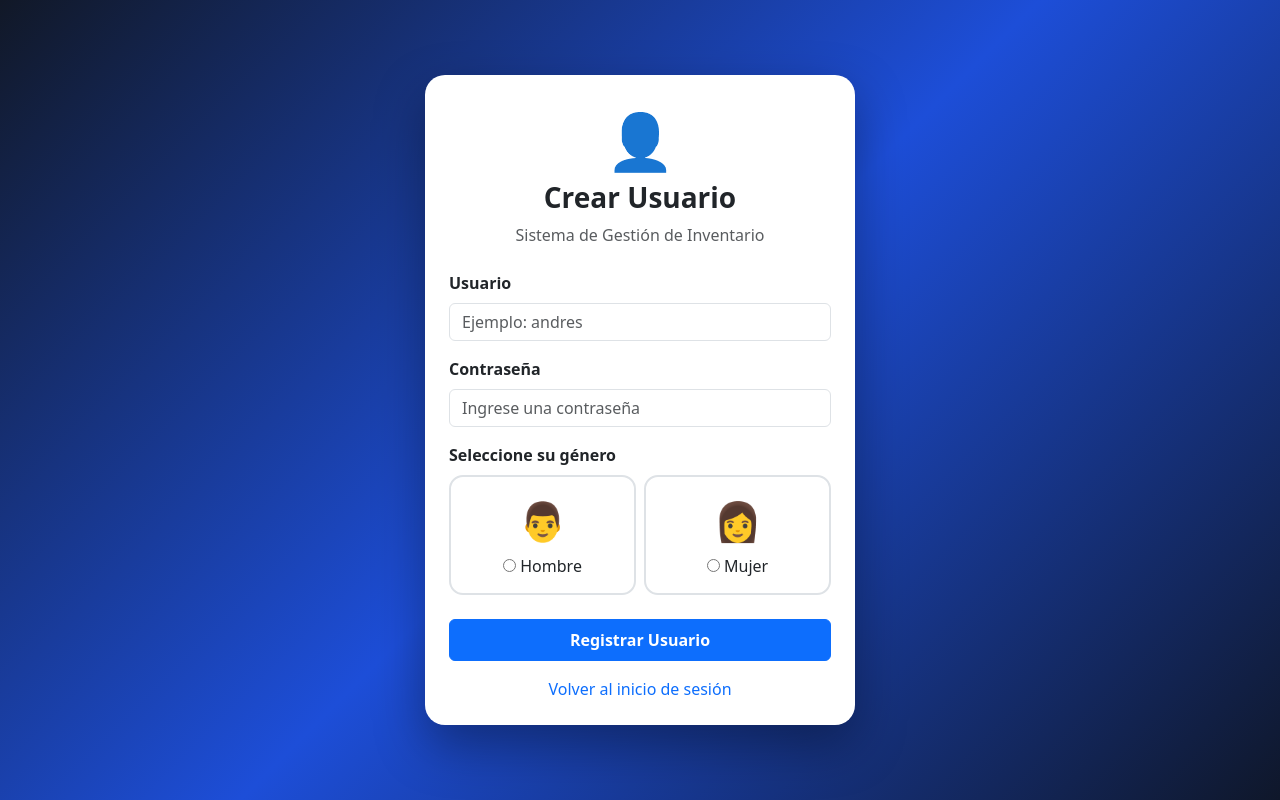
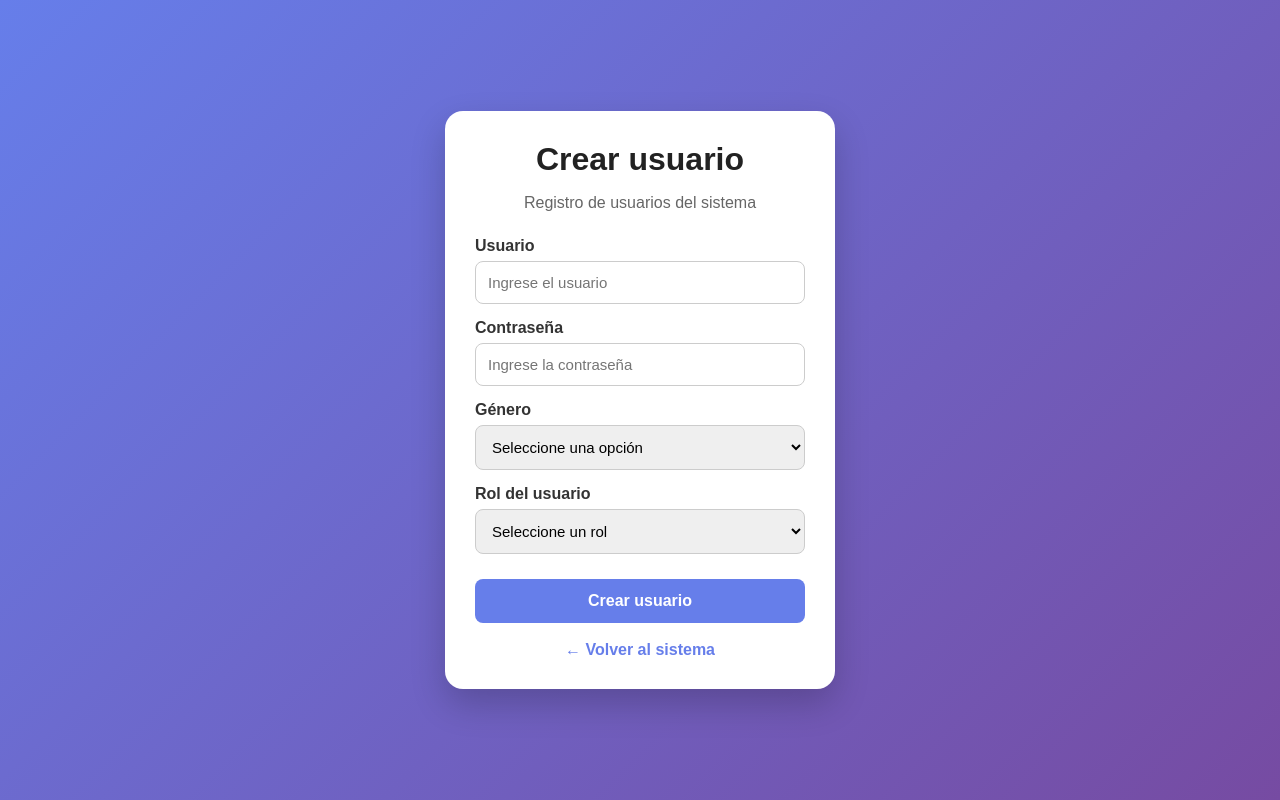
Before and after one commit to Andresmoreno1995-18/sistema-inventario-flask, a Flask app: page /registro in a window 1280 px wide. Run offline with Flask 3, Linux system fonts and the light colour scheme; the visitor is signed in with stand-in values (Sample User, id 1); some libraries are stand-ins or nearby versions.

Commit message:
Update registro.html

```diff
--- a/templates/registro.html
+++ b/templates/registro.html
@@ -10,95 +10,135 @@
         content="width=device-width, initial-scale=1.0"
     >
 
-    <title>Registrar Usuario - Inventario</title>
-
-    <link
-        href="https://cdn.jsdelivr.net/npm/bootstrap@5.3.0/dist/css/bootstrap.min.css"
-        rel="stylesheet"
-    >
+    <title>Registrar usuario</title>
 
     <style>
 
+        * {
+            box-sizing: border-box;
+        }
+
         body {
+            margin: 0;
             min-height: 100vh;
             display: flex;
             align-items: center;
             justify-content: center;
-
-            background:
-                linear-gradient(
+            font-family: Arial, sans-serif;
+            background: linear-gradient(
                 135deg,
-                    #111827,
-                    #1d4ed8,
-                    #0f172a
+                #667eea,
+                #764ba2
             );
         }
 
-        .registro-card {
-
+        .contenedor {
             width: 100%;
             max-width: 430px;
-
-            border: none;
-            border-radius: 20px;
-
-            box-shadow:
-                0 20px 50px
-                rgba(0, 0, 0, 0.35);
+            padding: 20px;
         }
 
-        .genero-option {
-
-            border: 2px solid #dee2e6;
-            border-radius: 14px;
-
-            padding: 15px;
-
-            cursor: pointer;
-
-            transition: 0.2s;
+        .tarjeta {
+            background: white;
+            padding: 30px;
+            border-radius: 18px;
+            box-shadow: 0 15px 35px rgba(0, 0, 0, 0.20);
         }
 
-        .genero-option:hover {
-
-            border-color: #0d6efd;
-            background-color: #f8f9fa;
+        h1 {
+            margin-top: 0;
+            margin-bottom: 8px;
+            text-align: center;
+            color: #222;
         }
 
-        .icono-genero {
+        .subtitulo {
+            text-align: center;
+            color: #666;
+            margin-bottom: 25px;
+        }
 
-            font-size: 38px;
+        label {
             display: block;
-            margin-bottom: 5px;
+            margin-top: 15px;
+            margin-bottom: 6px;
+            font-weight: bold;
+            color: #333;
+        }
+
+        input,
+        select {
+            width: 100%;
+            padding: 12px;
+            border: 1px solid #ccc;
+            border-radius: 8px;
+            font-size: 15px;
+        }
+
+        input:focus,
+        select:focus {
+            outline: none;
+            border-color: #667eea;
+        }
+
+        button {
+            width: 100%;
+            margin-top: 25px;
+            padding: 13px;
+            border: none;
+            border-radius: 8px;
+            background: #667eea;
+            color: white;
+            font-size: 16px;
+            font-weight: bold;
+            cursor: pointer;
+        }
+
+        button:hover {
+            background: #5568d9;
+        }
+
+        .volver {
+            display: block;
+            margin-top: 18px;
+            text-align: center;
+            text-decoration: none;
+            color: #667eea;
+            font-weight: bold;
+        }
+
+        .mensaje {
+            padding: 10px;
+            margin-bottom: 15px;
+            border-radius: 8px;
+            text-align: center;
+            background: #f8d7da;
+            color: #842029;
+        }
+
+        @media (max-width: 500px) {
+
+            .tarjeta {
+                padding: 22px;
+            }
+
         }
 
     </style>
 
 </head>
 
-
 <body>
 
-    <div class="card registro-card">
+    <div class="contenedor">
 
-        <div class="card-body p-4">
+        <div class="tarjeta">
 
-            <div class="text-center mb-4">
+            <h1>Crear usuario</h1>
 
-                <div style="font-size: 55px;">
-                    👤
-                </div>
-
-                <h3 class="fw-bold">
-                    Crear Usuario
-                </h3>
-
-                <p class="text-muted mb-0">
-                    Sistema de Gestión de Inventario
+            <p class="subtitulo">
+                Registro de usuarios del sistema
             </p>
-
-            </div>
-
 
             {% with messages = get_flashed_messages(with_categories=true) %}
 
@@ -106,10 +146,7 @@
 
                     {% for category, message in messages %}
 
-                        <div
-                            class="alert alert-{{ category }}"
-                            role="alert"
-                        >
+                        <div class="mensaje">
                             {{ message }}
                         </div>
 
@@ -122,129 +159,98 @@
 
             <form
                 method="POST"
-                action="/registro"
+                action="{{ url_for('registro') }}"
             >
 
-
-                <div class="mb-3">
-
-                    <label class="form-label fw-bold">
+                <label for="usuario">
                     Usuario
                 </label>
 
                 <input
                     type="text"
+                    id="usuario"
                     name="usuario"
-                        class="form-control"
-                        placeholder="Ejemplo: andres"
+                    placeholder="Ingrese el usuario"
                     required
                 >
 
-                </div>
 
-
-                <div class="mb-3">
-
-                    <label class="form-label fw-bold">
+                <label for="password">
                     Contraseña
                 </label>
 
                 <input
                     type="password"
+                    id="password"
                     name="password"
-                        class="form-control"
-                        placeholder="Ingrese una contraseña"
+                    placeholder="Ingrese la contraseña"
                     required
                 >
 
-                </div>
 
-
-                <div class="mb-4">
-
-                    <label class="form-label fw-bold d-block">
-                        Seleccione su género
+                <label for="genero">
+                    Género
                 </label>
 
-
-                    <div class="row g-2">
-
-
-                        <div class="col-6">
-
-                            <label
-                                class="genero-option w-100 text-center"
-                            >
-
-                                <span class="icono-genero">
-                                    👨
-                                </span>
-
-                                <input
-                                    type="radio"
+                <select
+                    id="genero"
                     name="genero"
-                                    value="Hombre"
                     required
                 >
 
+                    <option value="">
+                        Seleccione una opción
+                    </option>
+
+                    <option value="Hombre">
                         Hombre
+                    </option>
 
+                    <option value="Mujer">
+                        Mujer
+                    </option>
+
+                </select>
+
+
+                <label for="rol">
+                    Rol del usuario
                 </label>
 
-                        </div>
-
-
-                        <div class="col-6">
-
-                            <label
-                                class="genero-option w-100 text-center"
-                            >
-
-                                <span class="icono-genero">
-                                    👩
-                                </span>
-
-                                <input
-                                    type="radio"
-                                    name="genero"
-                                    value="Mujer"
+                <select
+                    id="rol"
+                    name="rol"
                     required
                 >
 
-                                Mujer
+                    <option value="">
+                        Seleccione un rol
+                    </option>
 
-                            </label>
+                    <option value="usuario">
+                        Usuario
+                    </option>
 
-                        </div>
+                    <option value="admin">
+                        Administrador
+                    </option>
+
+                </select>
 
 
-                    </div>
-
-                </div>
-
-
-                <button
-                    type="submit"
-                    class="btn btn-primary w-100 py-2 fw-bold"
-                >
-                    Registrar Usuario
+                <button type="submit">
+                    Crear usuario
                 </button>
-
 
             </form>
 
 
-            <div class="text-center mt-3">
-
             <a
-                    href="/login"
-                    class="text-decoration-none"
+                class="volver"
+                href="{{ url_for('index') }}"
             >
-                    Volver al inicio de sesión
+                ← Volver al sistema
             </a>
-
-            </div>
-
 
         </div>
 
```
Lines whose indentation alone changed are shown as unchanged.
